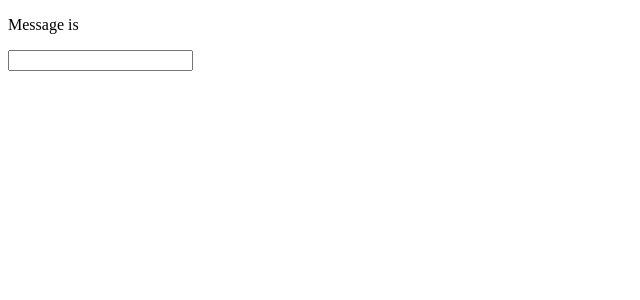
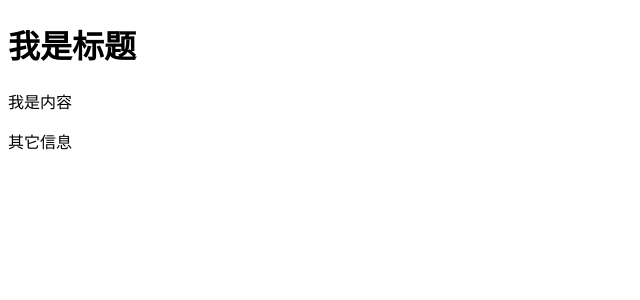
Before and after one commit to idenet/vue-analysis-example, a Vue app: page / in a window 1280 px wide. Shown: the top 300 px of the page, without its empty margins (0-640 px from the left). Built offline with nearby package versions, Linux system fonts and the light colour scheme.

Commit message:
feat:  v-model

```diff
--- a/src/main.js
+++ b/src/main.js
@@ -111,16 +111,79 @@ Vue.config.productionTip = false
 //   }
 // })
 
+// v-model 表单
+// const vm = new Vue({
+//   el: '#app',
+//   template: `<div>
+//     <p>Message is {{message}}</p>
+//     <input type="text" v-model="message" />
+//   </div>`,
+//   data () {
+//     return {
+//       message: ''
+//     }
+//   }
+// })
+
+//  v-model 组件
+// const Child = {
+//   template: '<div>' +
+//     '<input :value="value" @input="updateValue" placeholder="edit me">' +
+//     '</div>',
+//   // model: {
+//   //   prop: 'msg',
+//   //   event: 'change'
+//   // },
+//   props: ['value'],
+//   methods: {
+//     updateValue (e) {
+//       this.$emit('input', e.target.value)
+//     }
+//   }
+// }
+
+// const vm = new Vue({
+//   el: '#app',
+//   template: '<div>' +
+//     '<child v-model="message"></child>' +
+//     '<p>Message is: {{ message }}</p>' +
+//     '</div>',
+//   data () {
+//     return {
+//       message: ''
+//     }
+//   },
+//   components: {
+//     Child
+//   }
+// })
+
+const AppLayout = {
+  template: '<div class="container">' +
+    '<header><slot name="header"></slot></header>' +
+    '<main><slot>默认内容</slot></main>' +
+    '<footer><slot name="footer"></slot></footer>' +
+    '</div>'
+}
+
 const vm = new Vue({
   el: '#app',
-  template: `<div>
-    <p>Message is {{message}}</p>
-    <input type="text" v-model="message" />
-  </div>`,
+  template: '<div>' +
+    '<app-layout>' +
+    '<h1 slot="header">{{title}}</h1>' +
+    '<p>{{msg}}</p>' +
+    '<p slot="footer">{{desc}}</p>' +
+    '</app-layout>' +
+    '</div>',
   data () {
     return {
-      message: ''
+      title: '我是标题',
+      msg: '我是内容',
+      desc: '其它信息'
     }
+  },
+  components: {
+    AppLayout
   }
 })
 
```
Also changed, not shown: 1 other file (tests, documents, lock files or other folders).
